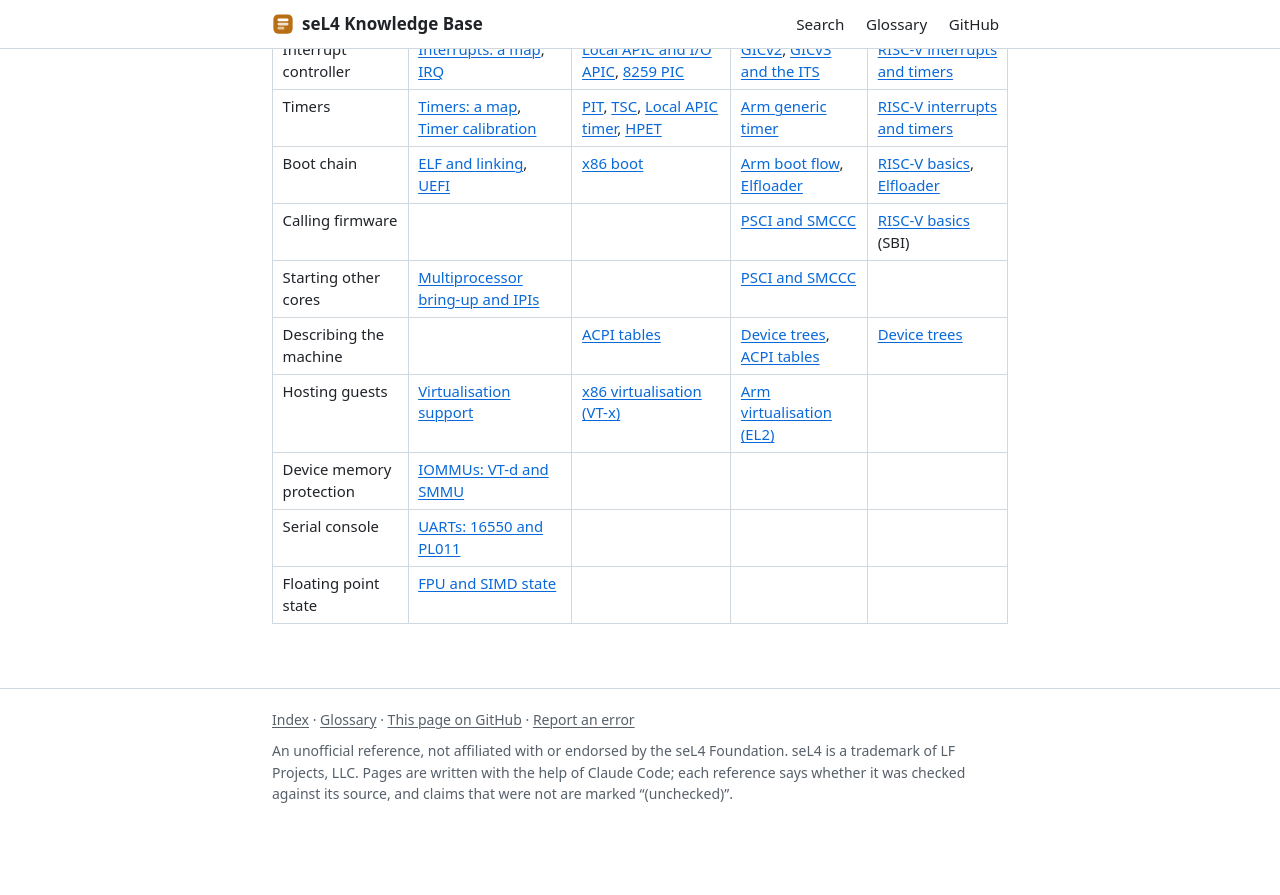
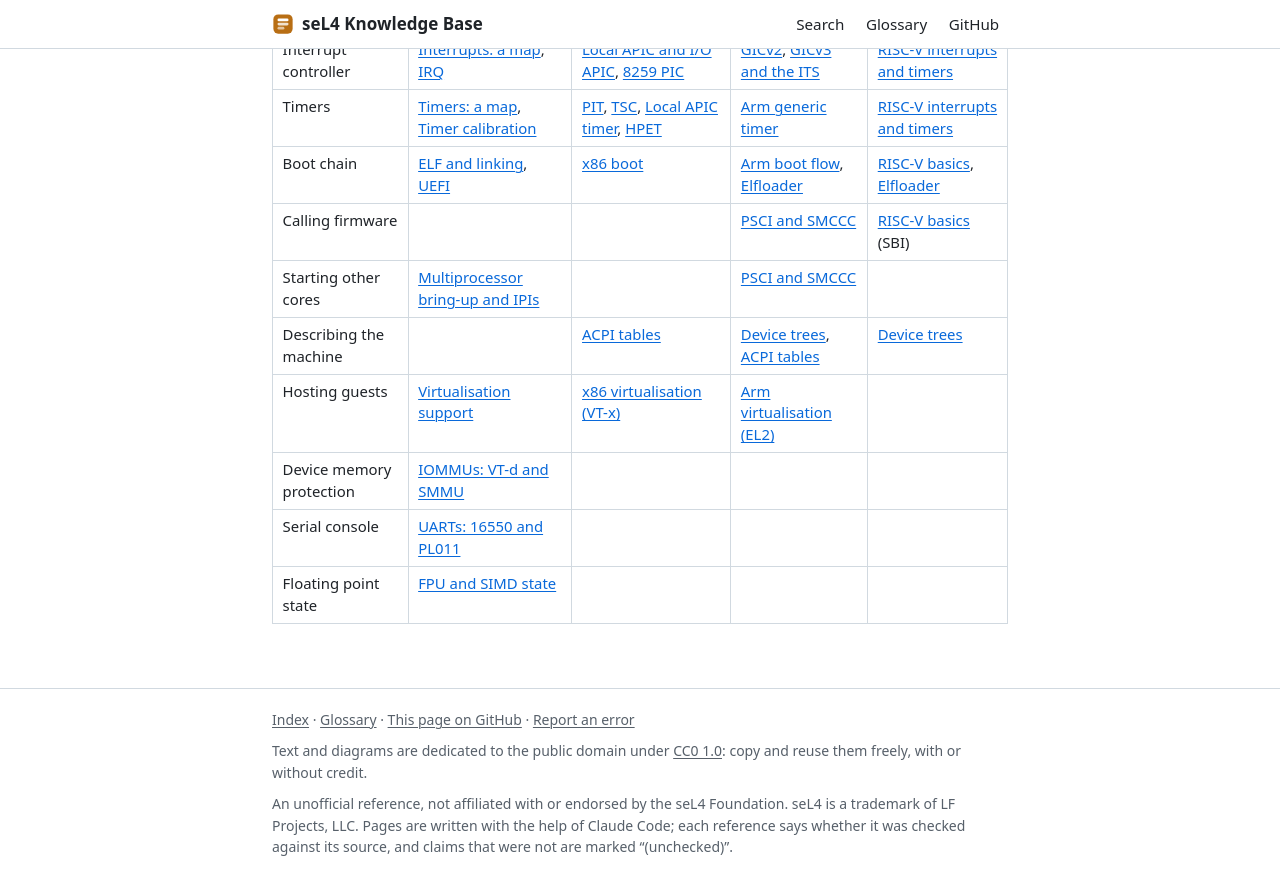
Before and after one commit to timretout/kb-for-seL4, a Jekyll site: the page built from INDEX.md, in a window 1280 px wide and 900 px high, scrolled down 12660 px. Shown: the top 895 px of the window. Built offline with Jekyll 4.4.1, drawn with Linux system fonts in a browser that asks for light colours; our own code applies the rules of GitHub Pages for plain Markdown files; before the commit the page ends 13507 px from its top, so only the background shows below that.

Commit message:
Dedicate the knowledge base to the public domain under CC0 1.0
Co-Authored-By: Claude Fable 5.2 <noreply@anthropic.com>

```diff
--- a/_config.yml
+++ b/_config.yml
@@ -51,6 +51,7 @@ defaults:
 
 exclude:
   - README.md
+  - LICENSE
   - CLAUDE.md
   - TEMPLATE.md
   - images/README.md
--- a/_layouts/default.html
+++ b/_layouts/default.html
@@ -64,6 +64,7 @@
       <a href="https://github.com/{{ site.repository }}/blob/{{ site.branch }}/{{ page.path }}">This page on GitHub</a> ·
       <a href="https://github.com/{{ site.repository }}/issues">Report an error</a>
     </p>
+    <p>Text and diagrams are dedicated to the public domain under <a rel="license" href="https://creativecommons.org/publicdomain/zero/1.0/">CC0 1.0</a>: copy and reuse them freely, with or without credit.</p>
     <p>An unofficial reference, not affiliated with or endorsed by the seL4 Foundation. seL4 is a trademark of LF Projects, LLC. Pages are written with the help of Claude Code; each reference says whether it was checked against its source, and claims that were not are marked “(unchecked)”.</p>
   </div>
 </footer>
```
Also changed, not shown: README.md, 1 other file.
